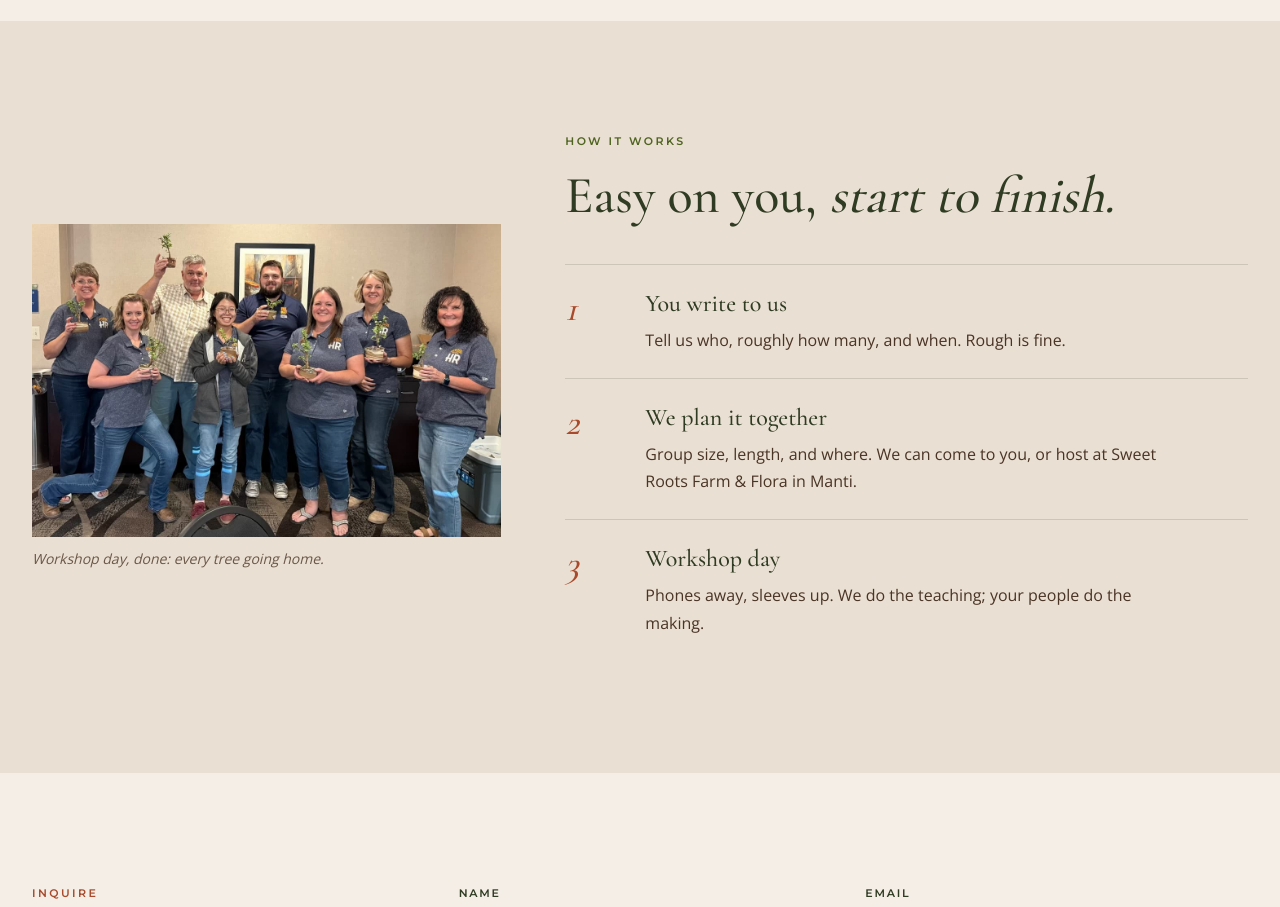
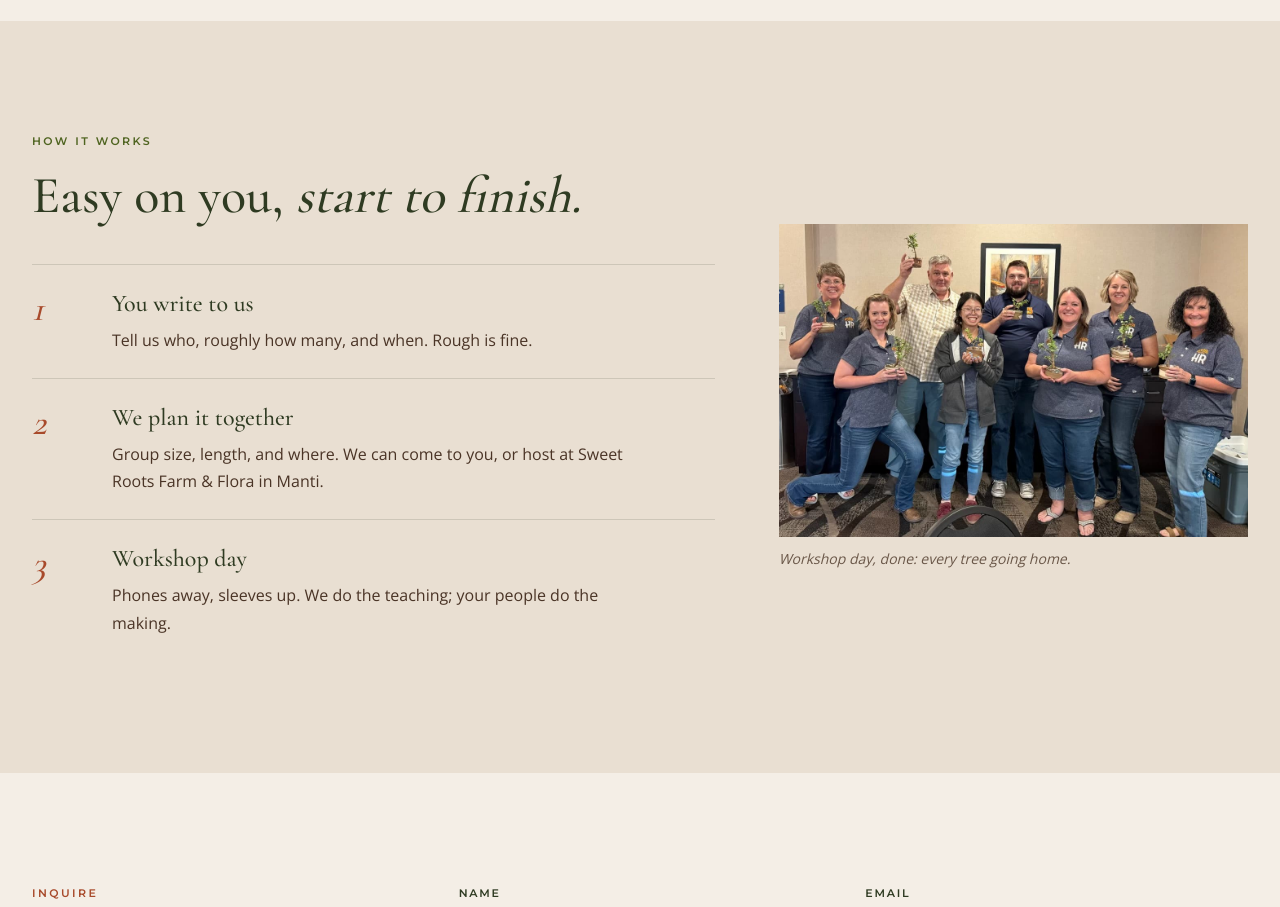
Before and after one commit to landonpeterson2-ui/Zion-Bonsai, a Next.js app: page /events in a window 1280 px wide. Shown: the part 2160-3067 px from the top of the page. Built offline with nearby package versions, Linux system fonts and the light colour scheme; no server answers.

Commit message:
Events: How it works text left, photo right
Co-Authored-By: Claude Opus 5.5 <noreply@anthropic.com>

```diff
--- a/app/events/page.tsx
+++ b/app/events/page.tsx
@@ -117,7 +117,7 @@ export default function EventsPage() {
 
       <Section tone="paper-deep">
         <div className="container-custom grid items-center gap-12 md:grid-cols-12 md:gap-16">
-          <div className="md:col-span-5">
+          <div className="md:order-2 md:col-span-5">
             <Photo
               src={team.src}
               alt={team.alt}
@@ -126,7 +126,7 @@ export default function EventsPage() {
               caption="Workshop day, done: every tree going home."
             />
           </div>
-          <div className="md:col-span-7">
+          <div className="md:order-1 md:col-span-7">
             <SectionHeading eyebrow="How it works">
               Easy on you, <em>start to finish.</em>
             </SectionHeading>
```
